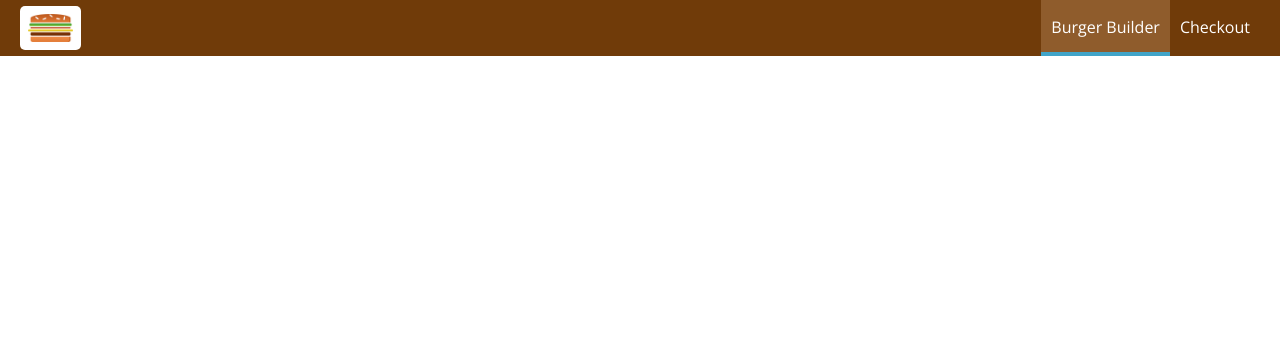
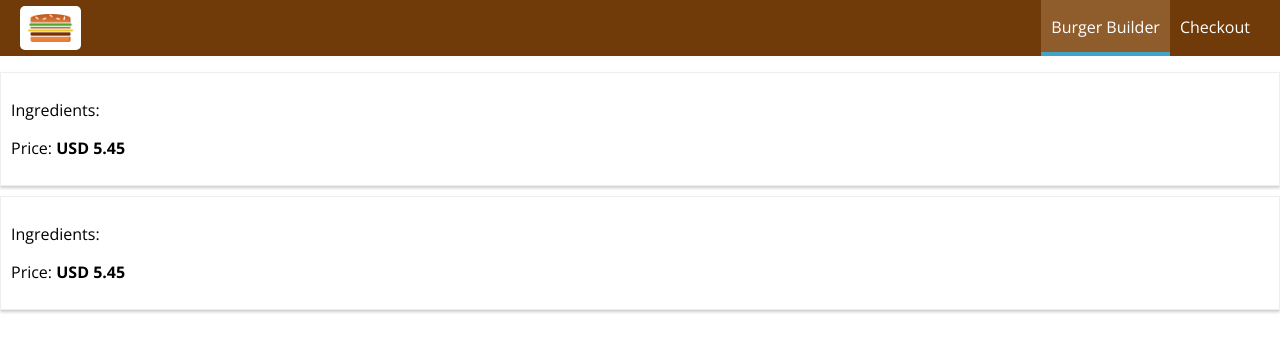
Before and after one commit to alopes2/react-burger-builder, a React app: page /orders in a window 1280 px wide. Shown: the top 352 px of the page. Built offline with nearby package versions, Linux system fonts and the light colour scheme.

Commit message:
Creating orders

```diff
--- a/src/App.js
+++ b/src/App.js
@@ -4,7 +4,7 @@ import { Route, Switch } from 'react-router-dom';
 import Layout from './containers/Layout/Layout';
 import BurgerBuilder from './containers/BurgerBuilder/BurgerBuilder';
 import Checkout from './containers/Checkout/Checkout';
-
+import Orders from './containers/Orders/Orders';
 class App extends Component {
   render() {
     return (
@@ -12,6 +12,7 @@ class App extends Component {
         <Layout>
           <Switch>
             <Route path="/checkout" component={Checkout} />
+            <Route path="/orders" component={Orders} />
             <Route path="/" exact component={BurgerBuilder} />
           </Switch>
           {/* <BurgerBuilder />
--- /dev/null
+++ b/src/components/Order/Order.css
@@ -0,0 +1,8 @@
+.Order {
+    width: 100%;
+    border: 1px solid #eee;
+    box-shadow: 0 2px 3px #ccc;
+    padding: 10px;
+    margin: 10px auto;
+    box-sizing: border-box;
+}
--- /dev/null
+++ b/src/components/Order/Order.js
@@ -0,0 +1,12 @@
+import React from 'react';
+
+import classes from './Order.css';
+
+const order = (props) => (
+    <div className={classes.Order}>
+        <p>Ingredients: </p>
+        <p>Price: <strong>USD 5.45</strong></p>
+    </div>
+);
+
+export default order;
--- /dev/null
+++ b/src/containers/Orders/Orders.js
@@ -0,0 +1,17 @@
+import React, {Component} from 'react';
+
+import Order from '../../components/Order/Order';
+
+class Orders extends Component {
+
+    render() {
+        return (
+            <div>
+                <Order />
+                <Order />
+            </div>
+        );
+    }
+}
+
+export default Orders;
```
